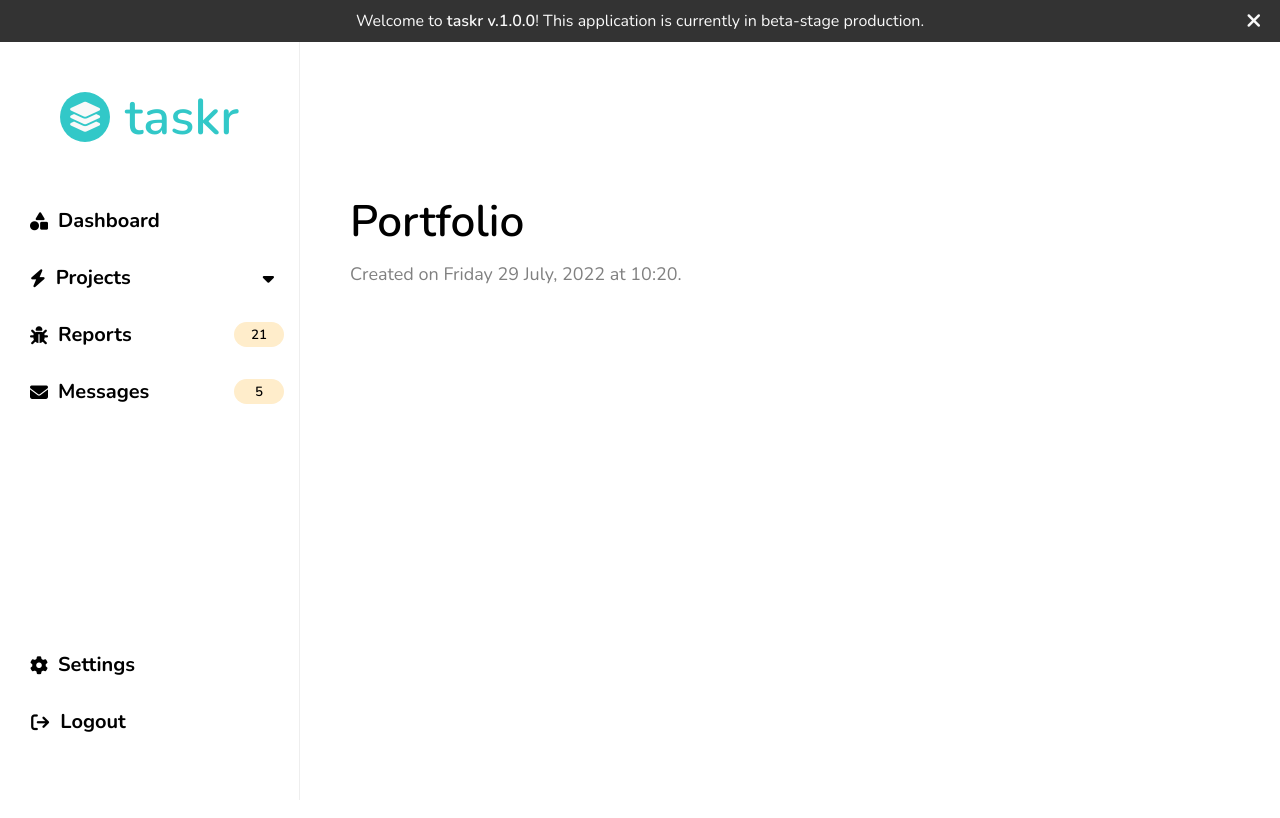
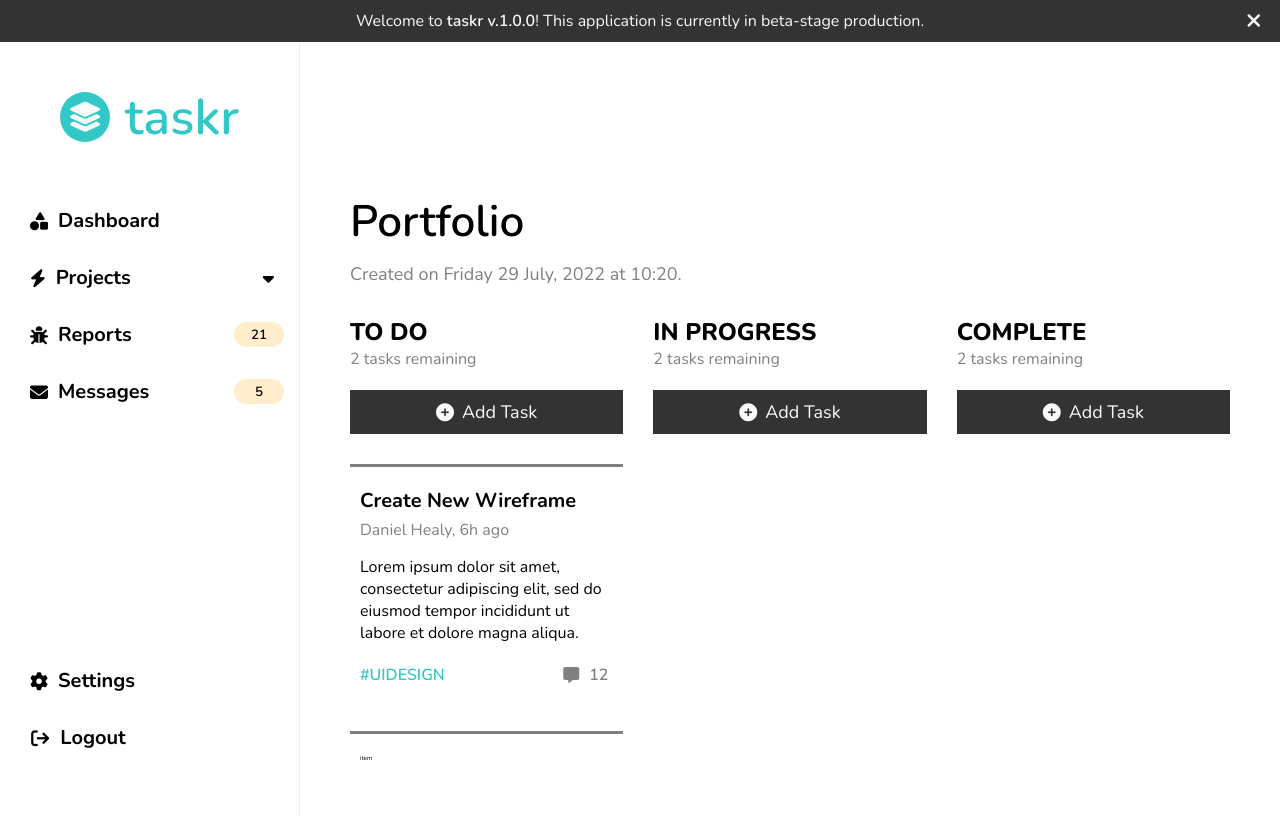
Before and after one commit to Web-Dev-Dan/taskr, a React (Create React App) app: page / in a window 1280 px wide. Shown: the top 818 px of the page. Built offline with nearby package versions, Linux system fonts and the light colour scheme.

Commit message:
Created list template

```diff
--- a/src/components/Main/Main.css
+++ b/src/components/Main/Main.css
@@ -1,5 +1,6 @@
 .main {
     /* background-color: green; */
     flex: 1;
+    margin-right: 20px;
     padding: 0 30px 0 30px;
 }
--- a/src/components/Main/ProjectContainer/ProjectContainer.css
+++ b/src/components/Main/ProjectContainer/ProjectContainer.css
@@ -1,4 +1,12 @@
-.main__head {}
+.project-container {
+    /* z-index: 100;
+    overflow: scroll; */
+}
+
+/* Main Header */
+.main__head {
+    margin-bottom: 30px;
+}
 
 .main__head-info {}
 
@@ -21,3 +29,132 @@
     font-size: 1.8rem;
     font-weight: 100;
 }
+
+/* Main Content */
+.main__content {
+    width: 100%;
+    height: 500px;
+    display: flex;
+}
+
+.main__list {
+    /* background-color: yellow; */
+    height: 100px;
+    margin-right: 30px;
+    flex: 1;
+}
+
+.main__list-header {
+    margin-bottom: 20px;
+}
+
+.main__list:last-child {
+    margin-right: 0;
+}
+
+.list-header__title {
+    font-size: 2.4rem;
+    font-weight: 800;
+    text-transform: uppercase;
+}
+
+.list-header__subtitle {
+    color: var(--color-gray-darkest);
+    font-size: 1.6rem;
+    font-weight: 300;
+}
+
+.list__add-btn {
+    background-color: var(--color-dark);
+    color: var(--color-light);
+    width: 100%;
+    padding: 10px;
+    border: none;
+}
+
+.list__add-btn:hover {
+    background-color: black;
+}
+
+.list__add-btn--icon {
+    font-size: 1.8rem;
+    margin-right: 8px;
+}
+
+.list__add-btn--text {
+    font-size: 1.8rem;
+    font-weight: 400;
+}
+
+.list {
+    /* background-color: yellow; */
+    width: 100%;
+    height: 500px;
+    margin: 30px 0;
+    overflow-y: scroll;
+}
+
+
+/* List Item */
+.list-item {
+    /* background-color: red; */
+    width: 100%;
+    min-height: 200px;
+    margin-bottom: 20px;
+    padding: 20px 10px;
+    border-top: 3px solid var(--color-gray-darkest);
+}
+
+.list-item:last-child {
+    margin-bottom: 0;
+}
+
+.list-item__title {
+    font-size: 2rem;
+    margin-bottom: 5px;
+}
+
+.list-item__info {
+    color: var(--color-gray-darkest);
+    font-size: 1.6rem;
+    font-weight: 100;
+}
+
+.list-item__description {
+    font-size: 1.6rem;
+    font-weight: 300;
+    margin: 15px 0;
+}
+
+.list-item__footer {
+    display: flex;
+    justify-content: space-between;
+    align-items: center;
+}
+
+.list-item__tag {
+    color: rgb(251, 113, 226);
+    color: var(--color-primary);
+    font-size: 1.6rem;
+    font-weight: 600;
+    text-transform: uppercase;
+}
+
+.list-item__comments-btn {
+    color: var(--color-gray-darkest);
+    font-size: 1.6rem;
+    font-weight: 600;
+    text-transform: uppercase;
+    padding: 5px;
+}
+
+.list-item__comments-btn i {
+    margin-right: 10px;
+}
+
+
+
+.list-item:hover {
+    background-color: var(--color-primary-light);
+    border-top: 3px solid var(--color-primary);
+}
--- a/src/components/Main/ProjectContainer/ProjectContainer.js
+++ b/src/components/Main/ProjectContainer/ProjectContainer.js
@@ -10,10 +10,85 @@ function ProjectContainer({
 
     return (
         <div className="project-container">
+            {/* Project Title Information */}
             <div className="main__head">
                 <div className="main__head-info">
                     <input className="head-info__title" value={projectName} placeholder="Add Project Name..." type="text" />
                     <p className="head-info__date">Created on {projectDateCreated} at {projectTimeCreated}.</p>
+                </div>
+            </div>
+            {/* Project List Content */}
+            <div className="main__content">
+                <div className="main__list">
+                    {/* List Header */}
+                    <div className="main__list-header">
+                        <h3 className="list-header__title">To Do</h3>
+                        <p className="list-header__subtitle">2 tasks remaining</p>
+                    </div>
+                    {/* List Button */}
+                    <button className="list__add-btn btn">
+                        <i className="list__add-btn--icon fa-solid fa-circle-plus"></i>
+                        <p className="list__add-btn--text">Add Task</p>
+                    </button>
+                    {/* List */}
+                    <div className="list">
+                        {/* List Items */}
+                        <div className="list-item">
+                            <h4 className="list-item__title">Create New Wireframe</h4>
+                            <p className="list-item__info">Daniel Healy, 6h ago</p>
+                            <p className="list-item__description">Lorem ipsum dolor sit amet, consectetur adipiscing elit, sed do eiusmod tempor incididunt ut labore et dolore magna aliqua.</p>
+                            <div className="list-item__footer">
+                                <p className="list-item__tag">#UIDesign</p>
+                                <button className="list-item__comments-btn btn btn-transparent">
+                                    <i className="fa-solid fa-message"></i>
+                                    <p>12</p>
+                                </button>
+                            </div>
+                        </div>
+
+                        <div className="list-item">
+                            item
+                        </div>
+
+                        <div className="list-item">
+                            item
+                        </div>
+
+                    </div>
+                </div>
+
+                <div className="main__list">
+                    {/* List Header */}
+                    <div className="main__list-header">
+                        <h3 className="list-header__title">In Progress</h3>
+                        <p className="list-header__subtitle">2 tasks remaining</p>
+                    </div>
+                    {/* List Button */}
+                    <button className="list__add-btn btn">
+                        <i className="list__add-btn--icon fa-solid fa-circle-plus"></i>
+                        <p className="list__add-btn--text">Add Task</p>
+                    </button>
+                    {/* List */}
+                    <div className="list">
+                        {/* List Items */}
+                    </div>
+                </div>
+
+                <div className="main__list">
+                    {/* List Header */}
+                    <div className="main__list-header">
+                        <h3 className="list-header__title">Complete</h3>
+                        <p className="list-header__subtitle">2 tasks remaining</p>
+                    </div>
+                    {/* List Button */}
+                    <button className="list__add-btn btn">
+                        <i className="list__add-btn--icon fa-solid fa-circle-plus"></i>
+                        <p className="list__add-btn--text">Add Task</p>
+                    </button>
+                    {/* List */}
+                    <div className="list">
+                        {/* List Items */}
+                    </div>
                 </div>
             </div>
         </div>
--- a/src/index.css
+++ b/src/index.css
@@ -4,6 +4,7 @@
   --font-primary: 'Nunito', sans-serif;
 
   --color-primary: rgb(50, 200, 200);
+  --color-primary-light: rgb(233, 255, 255);
 
   --color-light: #f9f9f9;
   --color-dark: #333333;
```
